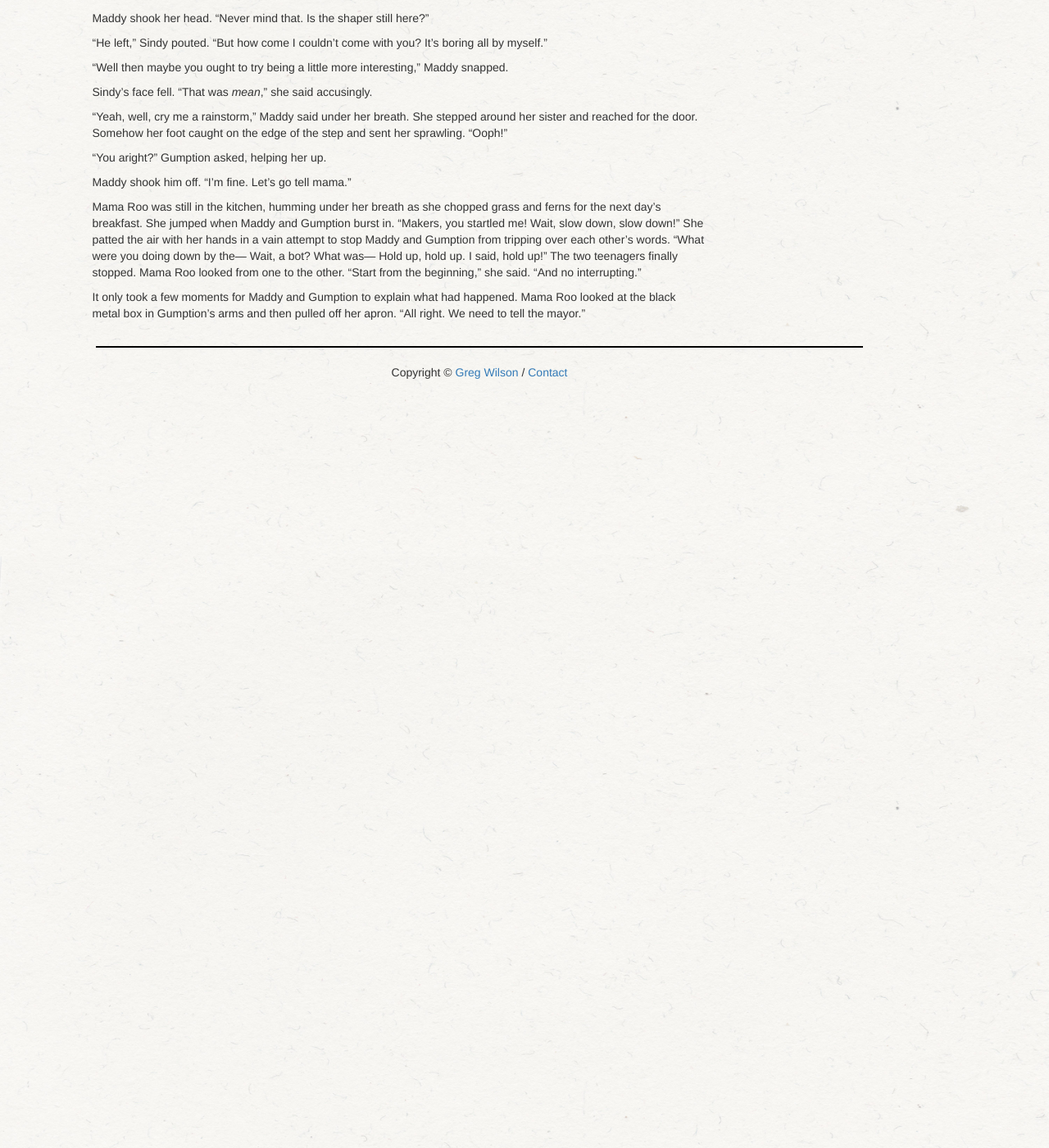
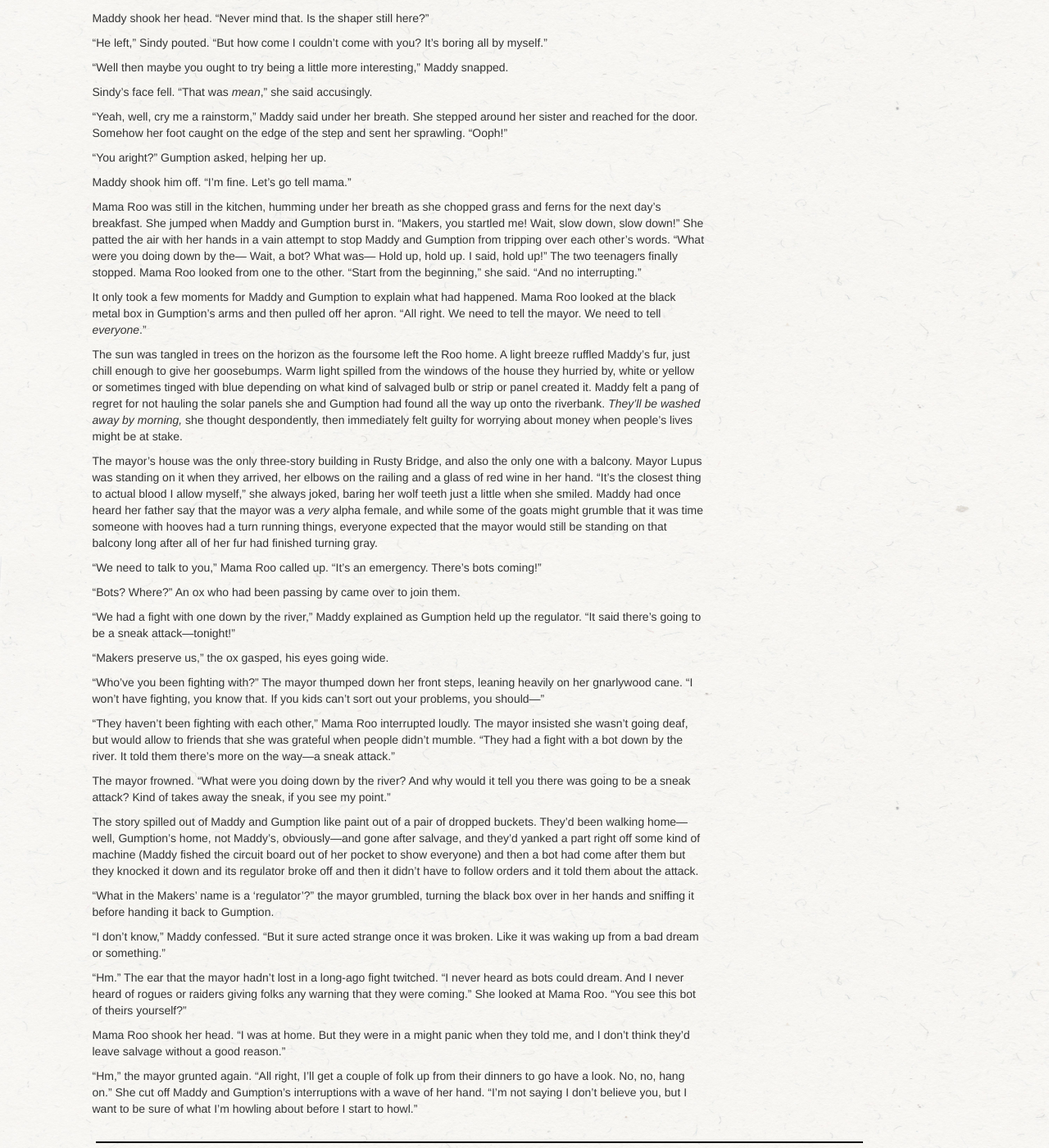
Before and after one commit to gvwilson/sensibleadventures, a Jekyll site: the page built from maddy-roo/maddy-roo.md, in a window 1280 px wide and 1400 px high, scrolled down 8708 px. Shown: the whole window at 82% size. Built offline with Jekyll 4.4.1, drawn with Linux system fonts in a browser that asks for light colours; nearby versions of some CDN libraries; library files that are not in the unit come from our copies.

Commit message:
736 words

```diff
--- a/maddy-roo/maddy-roo.md
+++ b/maddy-roo/maddy-roo.md
@@ -931,4 +931,103 @@
 Mama Roo looked at the black metal box in Gumption's arms
 and then pulled off her apron.
 "All right.
-We need to tell the mayor."
+We need to tell the mayor.
+We need to tell *everyone*."
+
+The sun was tangled in trees on the horizon as the foursome left the Roo home.
+A light breeze ruffled Maddy's fur,
+just chill enough to give her goosebumps.
+Warm light spilled from the windows of the house they hurried by,
+white or yellow or sometimes tinged with blue
+depending on what kind of salvaged bulb or strip or panel created it.
+Maddy felt a pang of regret
+for not hauling the solar panels she and Gumption had found
+all the way up onto the riverbank.
+*They'll be washed away by morning,*
+she thought despondently,
+then immediately felt guilty for worrying about money
+when people's lives might be at stake.
+
+The mayor's house was the only three-story building in Rusty Bridge,
+and also the only one with a balcony.
+Mayor Lupus was standing on it when they arrived,
+her elbows on the railing and a glass of red wine in her hand.
+"It's the closest thing to actual blood I allow myself,"
+she always joked,
+baring her wolf teeth just a little when she smiled.
+Maddy had once heard her father say that the mayor was a *very* alpha female,
+and while some of the goats might grumble that
+it was time someone with hooves had a turn running things,
+everyone expected that the mayor would still be standing on that balcony
+long after all of her fur had finished turning gray.
+
+"We need to talk to you," Mama Roo called up.
+"It's an emergency.
+There's bots coming!"
+
+"Bots? Where?"
+An ox who had been passing by came over to join them.
+
+"We had a fight with one down by the river,"
+Maddy explained as Gumption held up the regulator.
+"It said there's going to be a sneak attack---tonight!"
+
+"Makers preserve us," the ox gasped,
+his eyes going wide.
+
+"Who've you been fighting with?"
+The mayor thumped down her front steps,
+leaning heavily on her gnarlywood cane.
+"I won't have fighting, you know that.
+If you kids can't sort out your problems, you should---"
+
+"They haven't been fighting with each other,"
+Mama Roo interrupted loudly.
+The mayor insisted she wasn't going deaf,
+but would allow to friends that she was grateful when people didn't mumble.
+"They had a fight with a bot down by the river.
+It told them there's more on the way---a sneak attack."
+
+The mayor frowned.
+"What were you doing down by the river?
+And why would it tell you there was going to be a sneak attack?
+Kind of takes away the sneak, if you see my point."
+
+The story spilled out of Maddy and Gumption
+like paint out of a pair of dropped buckets.
+They'd been walking home---well, Gumption's home, not Maddy's, obviously---and
+gone after salvage,
+and they'd yanked a part right off some kind of machine
+(Maddy fished the circuit board out of her pocket to show everyone)
+and then a bot had come after them
+but they knocked it down and its regulator broke off
+and then it didn't have to follow orders and it told them about the attack.
+
+"What in the Makers' name is a 'regulator'?"
+the mayor grumbled,
+turning the black box over in her hands and sniffing it
+before handing it back to Gumption.
+
+"I don't know,"
+Maddy confessed.
+"But it sure acted strange once it was broken.
+Like it was waking up from a bad dream or something."
+
+"Hm."
+The ear that the mayor hadn't lost in a long-ago fight twitched.
+"I never heard as bots could dream.
+And I never heard of rogues or raiders giving folks any warning that they were coming."
+She looked at Mama Roo.
+"You see this bot of theirs yourself?"
+
+Mama Roo shook her head.
+"I was at home.
+But they were in a might panic when they told me,
+and I don't think they'd leave salvage without a good reason."
+
+"Hm," the mayor grunted again.
+"All right, I'll get a couple of folk up from their dinners to go have a look.
+No, no, hang on."
+She cut off Maddy and Gumption's interruptions with a wave of her hand.
+"I'm not saying I don't believe you,
+but I want to be sure of what I'm howling about before I start to howl."
```
